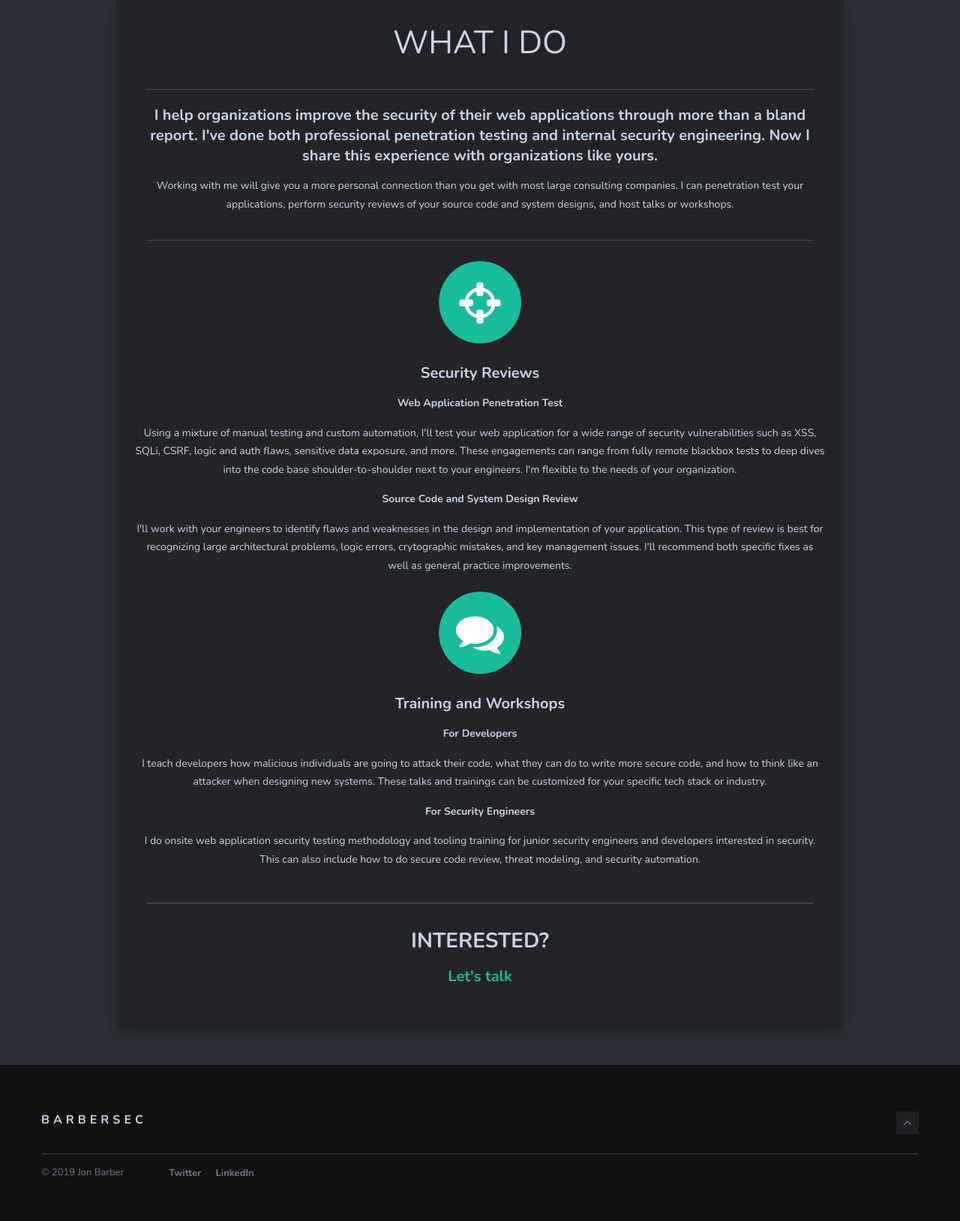
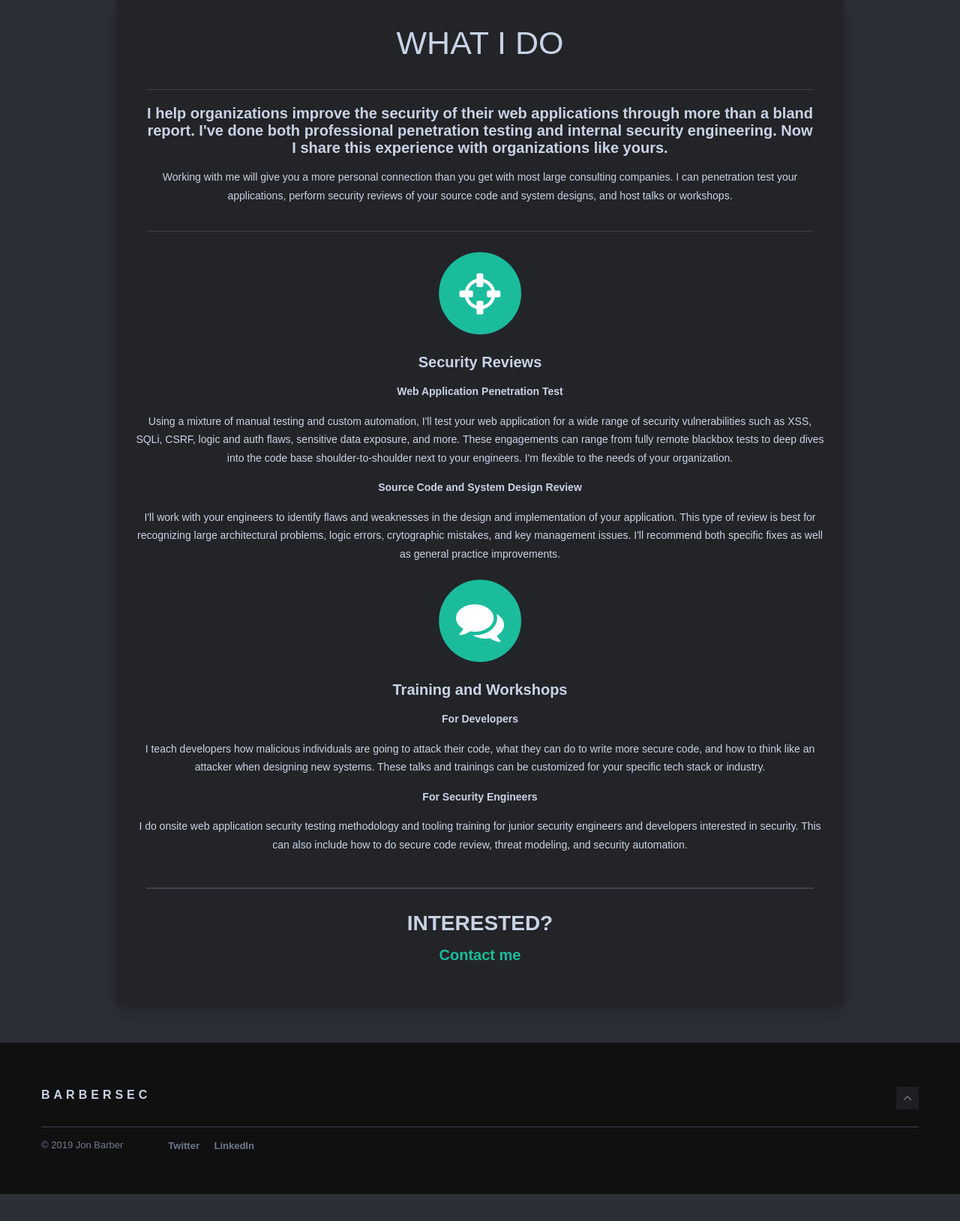
Before and after one commit to BonJarber/bonjarber.github.io, a Jekyll site: the page built from index.html, in a window 1280 px wide, cut to the strip 783-2412 px from the top of the page. Shown: the whole strip at 75% size. Built offline with Jekyll 4.4.1, drawn with Linux system fonts in a browser that asks for light colours; nearby versions of some CDN libraries; some web fonts are replaced; the list of posts is cut into pages by our own code; after the commit the page ends 2376 px from its top, so only the background shows below that.

Commit message:
Updated font and contact text

```diff
--- a/_sass/2-base/_base.scss
+++ b/_sass/2-base/_base.scss
@@ -3,7 +3,7 @@ $base-font-size: 16px;
 $base-font-style: normal;
 $base-font-variant: normal;
 $base-font-weight: normal;
-$base-font-family: 'Nunito', sans-serif;
+$base-font-family: sans-serif;
 $base-line-height: 28px;
 
 *, *::after, *::before {
--- a/css/agency.css
+++ b/css/agency.css
@@ -6,7 +6,7 @@
 
 body {
     overflow-x: hidden;
-    font-family: "Roboto Slab","Helvetica Neue",Helvetica,Arial,sans-serif;
+    /* font-family: "Roboto Slab","Helvetica Neue",Helvetica,Arial,sans-serif; */
     color: #{{ site.data.template.color.secondary-dark }};
 }
 
@@ -45,7 +45,7 @@ h3,
 h4,
 h6 {
     text-transform: uppercase;
-    font-family: 'Nunito', -apple-system, BlinkMacSystemFont, Helvetica Neue, Helvetica, Arial, sans-serif;
+    /* font-family: 'Nunito', -apple-system, BlinkMacSystemFont, Helvetica Neue, Helvetica, Arial, sans-serif; */
     font-weight: 700;
 }
 
@@ -112,7 +112,7 @@ fieldset[disabled] .btn-primary.active {
     border-color: #1ABC9C;
     border-radius: 3px;
     text-transform: uppercase;
-    font-family:'Nunito', -apple-system, BlinkMacSystemFont, Helvetica Neue, Helvetica, Arial, sans-serif;
+    /* font-family:'Nunito', -apple-system, BlinkMacSystemFont, Helvetica Neue, Helvetica, Arial, sans-serif; */
     font-size: 18px;
     font-weight: 700;
     background:rgba(1,1,1,0.3);
@@ -173,7 +173,7 @@ header .intro-text {
 
 header .intro-text .intro-lead-in {
     margin-bottom: 25px;
-    font-family: {{ site.data.template.font.secondary }};
+    /* font-family: {{ site.data.template.font.secondary }}; */
     font-size: 22px;
     font-style: italic;
     line-height: 22px;
@@ -182,7 +182,7 @@ header .intro-text .intro-lead-in {
 header .intro-text .intro-heading {
     margin-bottom: 25px;
     text-transform: uppercase;
-    font-family: 'Nunito', -apple-system, BlinkMacSystemFont, Helvetica Neue, Helvetica, Arial, sans-serif;
+    /* font-family: 'Nunito', -apple-system, BlinkMacSystemFont, Helvetica Neue, Helvetica, Arial, sans-serif; */
     font-size: 50px;
     font-weight: 700;
     line-height: 50px;
@@ -196,7 +196,7 @@ header .intro-text .intro-heading {
 
     header .intro-text .intro-lead-in {
         margin-bottom: 25px;
-        font-family: {{ site.data.template.font.secondary }};
+        /* font-family: {{ site.data.template.font.secondary }}; */
         font-size: 40px;
         font-style: italic;
         line-height: 40px;
@@ -205,7 +205,7 @@ header .intro-text .intro-heading {
     header .intro-text .intro-heading {
         margin-bottom: 50px;
         text-transform: uppercase;
-        font-family: 'Nunito', -apple-system, BlinkMacSystemFont, Helvetica Neue, Helvetica, Arial, sans-serif;
+        /* font-family: 'Nunito', -apple-system, BlinkMacSystemFont, Helvetica Neue, Helvetica, Arial, sans-serif; */
         font-size: 75px;
         font-weight: 700;
         line-height: 75px;
@@ -225,7 +225,7 @@ section h2.section-heading {
 section h3.section-subheading {
     margin-bottom: 75px;
     text-transform: none;
-    font-family: {{ site.data.template.font.secondary }};
+    /* font-family: {{ site.data.template.font.secondary }}; */
     font-size: 16px;
     font-weight: 400;
 }
--- a/index.html
+++ b/index.html
@@ -99,7 +99,7 @@ layout: default
 			 <div class="col-md-4">
 					<h2>Interested?</h2>
 					<p>
-						<h4 class="service-heading"><a href="/contact/">Let's talk</a></h4>
+						<h4 class="service-heading"><a href="/contact/">Contact me</a></h4>
 					</p>
 				</div>
 			</div>
```
